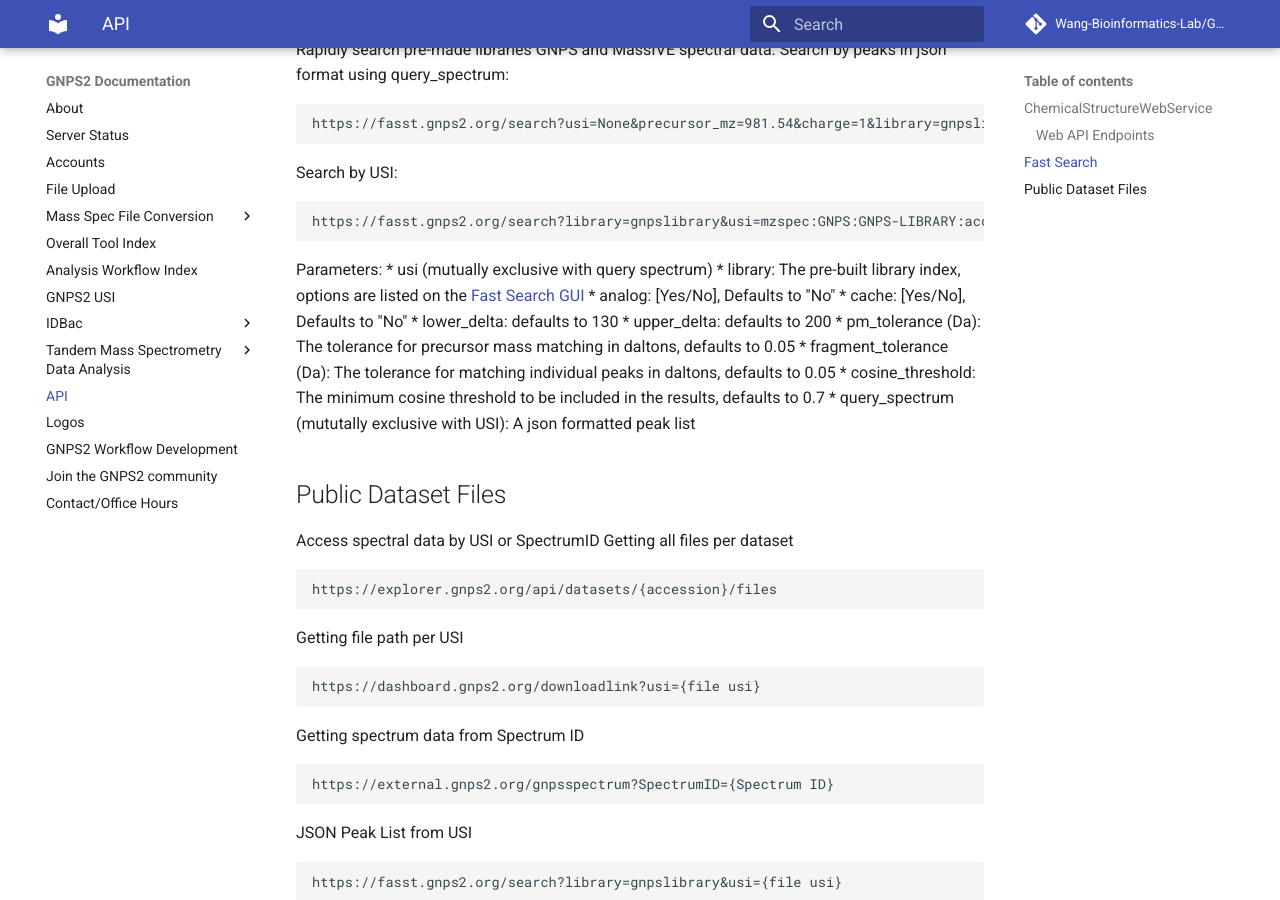
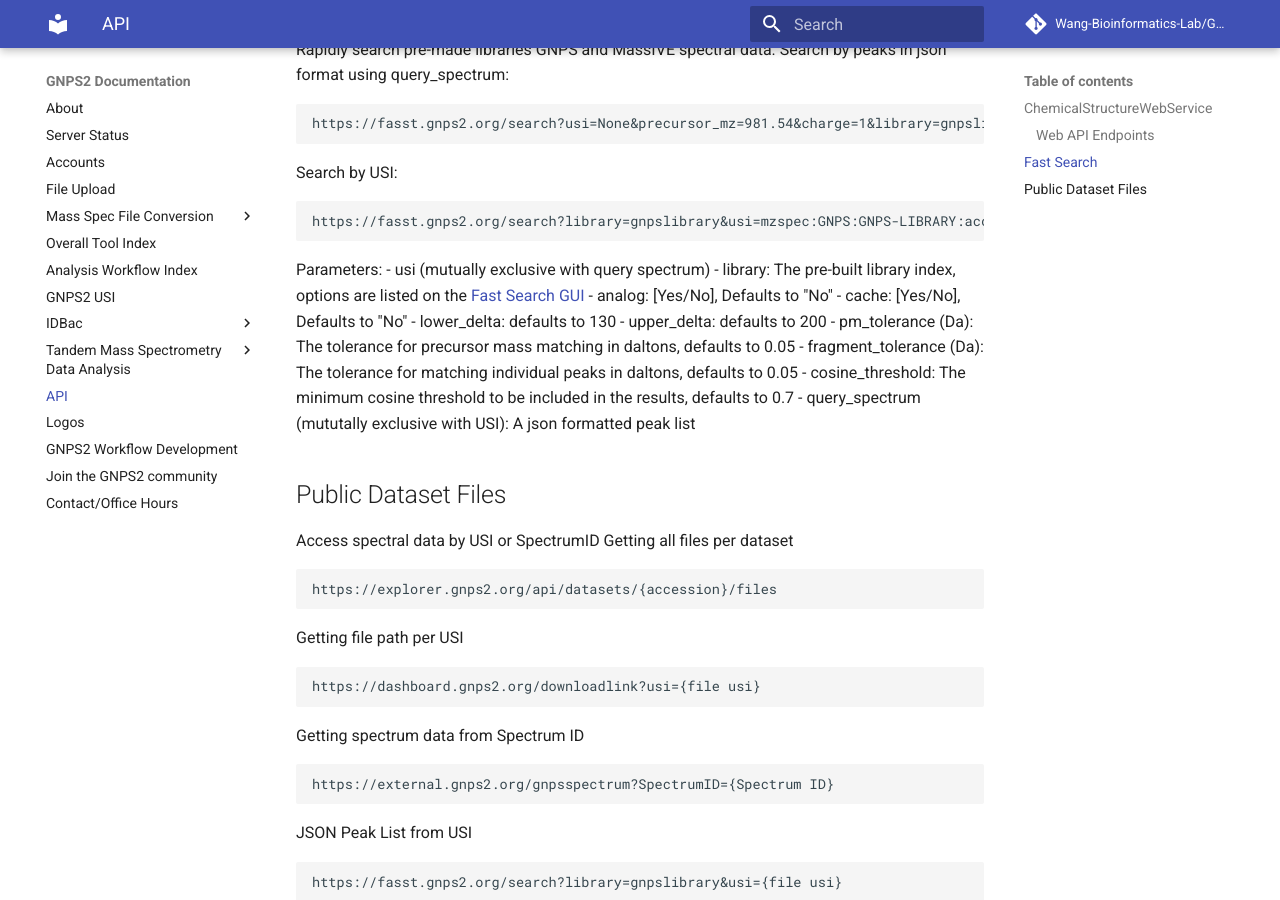
Before and after one commit to Wang-Bioinformatics-Lab/GNPS2_Documentation, an MkDocs documentation site: the page built from docs/api.md, in a window 1280 px wide and 900 px high, scrolled down 1518 px. Built offline with MkDocs 1.6.1 and Material for MkDocs 9.7.7, drawn with Linux system fonts in a browser that asks for light colours; comment, search, counter and statistics services are not loaded; some of the changed lines change nothing that is shown.

Commit message:
Fix bullets.

````diff
--- a/docs/api.md
+++ b/docs/api.md
@@ -63,16 +63,16 @@
 ```
 
 Parameters:
-* usi (mutually exclusive with query spectrum)
-* library: The pre-built library index, options are listed on the [Fast Search GUI](https://fasst.gnps2.org/fastsearch/)
-* analog: [Yes/No], Defaults to "No"
-* cache: [Yes/No], Defaults to "No"
-* lower_delta: defaults to 130
-* upper_delta: defaults to 200
-* pm_tolerance (Da): The tolerance for precursor mass matching in daltons, defaults to 0.05
-* fragment_tolerance (Da): The tolerance for matching individual peaks in daltons, defaults to 0.05
-* cosine_threshold: The minimum cosine threshold to be included in the results, defaults to 0.7
-* query_spectrum (mututally exclusive with USI): A json formatted peak list
+- usi (mutually exclusive with query spectrum)
+- library: The pre-built library index, options are listed on the [Fast Search GUI](https://fasst.gnps2.org/fastsearch/)
+- analog: [Yes/No], Defaults to "No"
+- cache: [Yes/No], Defaults to "No"
+- lower_delta: defaults to 130
+- upper_delta: defaults to 200
+- pm_tolerance (Da): The tolerance for precursor mass matching in daltons, defaults to 0.05
+- fragment_tolerance (Da): The tolerance for matching individual peaks in daltons, defaults to 0.05
+- cosine_threshold: The minimum cosine threshold to be included in the results, defaults to 0.7
+- query_spectrum (mututally exclusive with USI): A json formatted peak list
 
 ## Public Dataset Files
 Access spectral data by USI or SpectrumID
````
